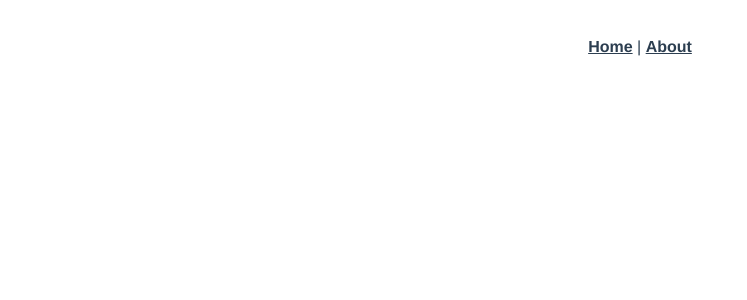
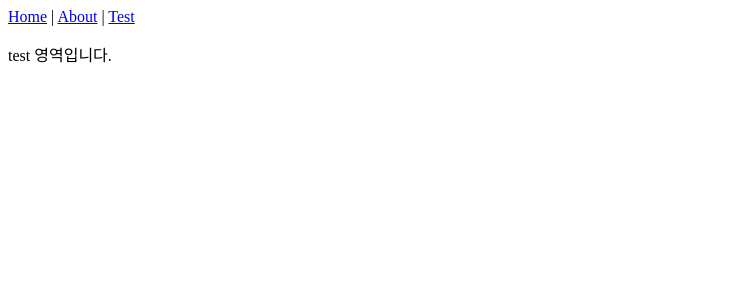
Before and after one commit to qkrwlgh91/vf2, a Vue app: page /xxx in a window 1280 px wide. Shown: the top 300 px of the page, without its empty margins (0-747 px from the left). Built offline with nearby package versions, Linux system fonts and the light colour scheme; the HTML template or start-up script is replaced by a standard one.

Commit message:
simple router test

```diff
--- a/src/App.vue
+++ b/src/App.vue
@@ -2,31 +2,11 @@
   <div id="app">
     <div id="nav">
       <router-link to="/">Home</router-link> |
-      <router-link to="/about">About</router-link>
+      <router-link to="/about">About</router-link> |
+      <router-link to="/xxx">Test</router-link>
     </div>
     <router-view />
   </div>
 </template>
 
-<style>
-#app {
-  font-family: Avenir, Helvetica, Arial, sans-serif;
-  -webkit-font-smoothing: antialiased;
-  -moz-osx-font-smoothing: grayscale;
-  text-align: center;
-  color: #2c3e50;
-}
-
-#nav {
-  padding: 30px;
-}
-
-#nav a {
-  font-weight: bold;
-  color: #2c3e50;
-}
-
-#nav a.router-link-exact-active {
-  color: #42b983;
-}
-</style>
+<style></style>
--- a/src/router/index.js
+++ b/src/router/index.js
@@ -18,6 +18,14 @@ const routes = [
     // which is lazy-loaded when the route is visited.
     component: () =>
       import(/* webpackChunkName: "about" */ "../views/About.vue")
+  },
+  {
+    path: "/xxx",
+    name: "Test",
+    // route level code-splitting
+    // this generates a separate chunk (about.[hash].js) for this route
+    // which is lazy-loaded when the route is visited.
+    component: () => import(/* webpackChunkName: "about" */ "../views/Test.vue")
   }
 ];
 
--- /dev/null
+++ b/src/views/Test.vue
@@ -0,0 +1,7 @@
+<template>
+  <div class="home">
+    <p>test 영역입니다.</p>
+  </div>
+</template>
+
+<script></script>
```
